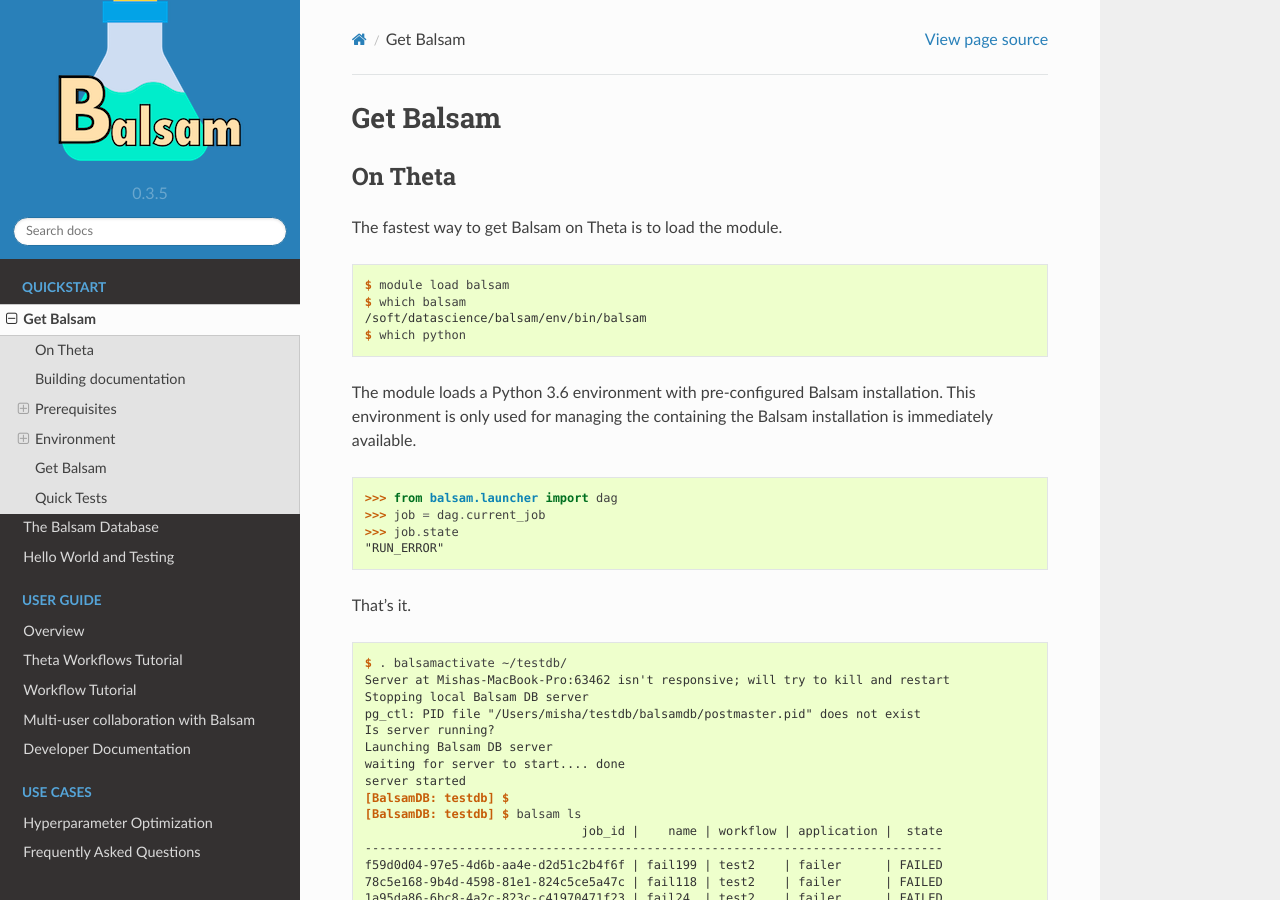
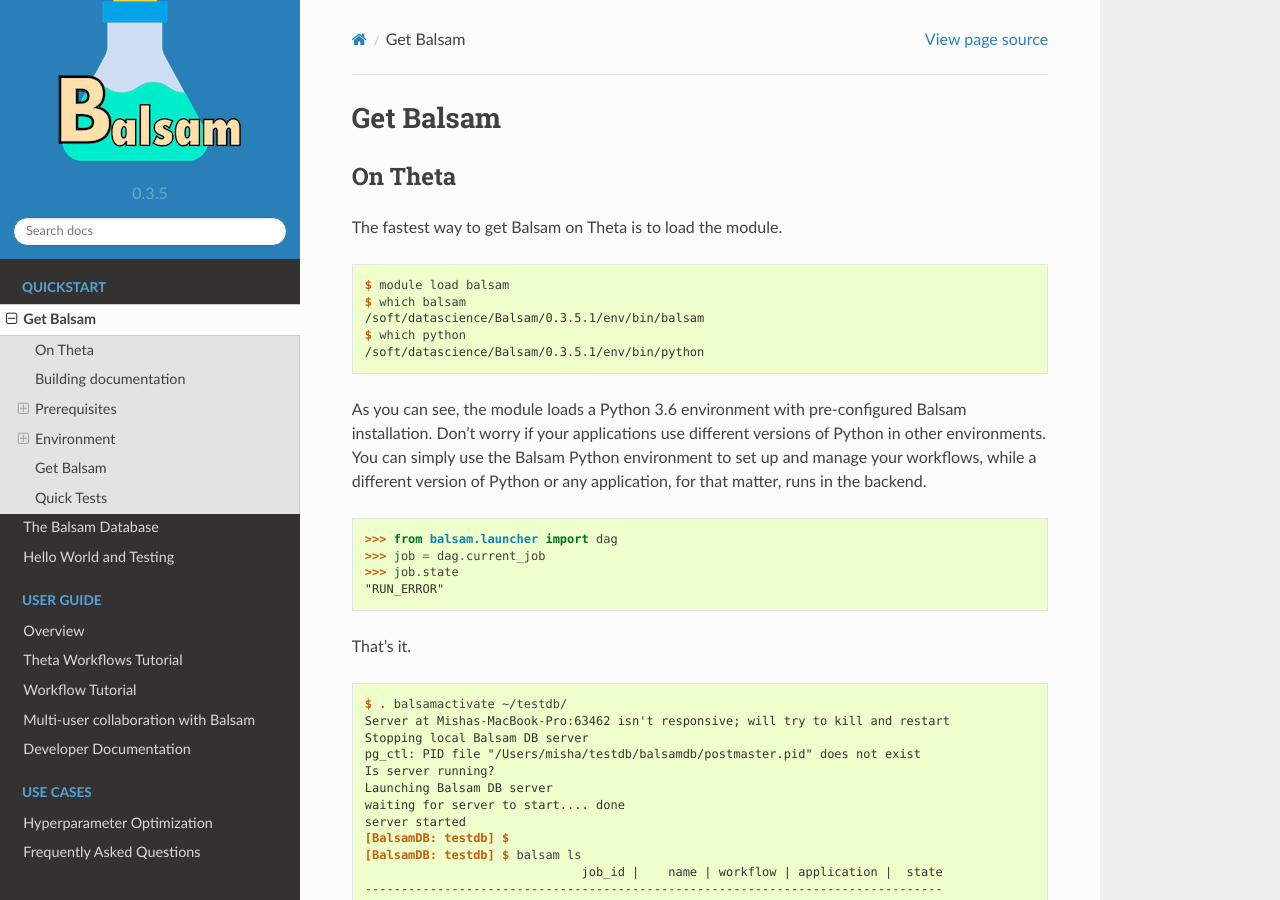
Before and after one commit to argonne-lcf/balsam, a Sphinx documentation site: the page built from docs/quick/quickstart.rst, in a window 1280 px wide and 900 px high. Built offline with Sphinx 7.4.7 and the Read the Docs theme 2.0.0, drawn with Linux system fonts in a browser that asks for light colours.

```diff
--- a/docs/quick/quickstart.rst
+++ b/docs/quick/quickstart.rst
@@ -11,12 +11,14 @@
 
     $ module load balsam
     $ which balsam
-    /soft/datascience/balsam/env/bin/balsam
+    /soft/datascience/Balsam/0.3.5.1/env/bin/balsam
     $ which python
+    /soft/datascience/Balsam/0.3.5.1/env/bin/python
 
-The module loads
-a Python 3.6 environment with pre-configured Balsam installation. This environment is
-only used for managing the containing the Balsam installation is immediately available.
+As you can see, the module loads a Python 3.6 environment with pre-configured Balsam installation.
+Don't worry if your applications use different versions of Python in other environments. You can simply
+use the Balsam Python environment to set up and manage your workflows, while a different version of Python or
+any application, for that matter, runs in the backend.
 
 .. highlight:: python
 
```
Also changed, not shown: 1 other file.
